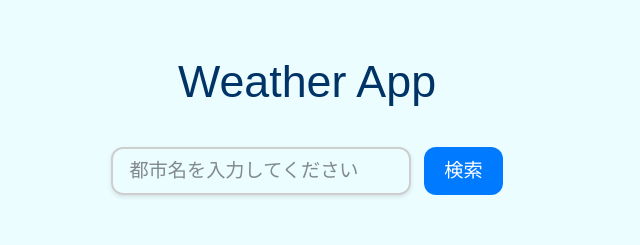
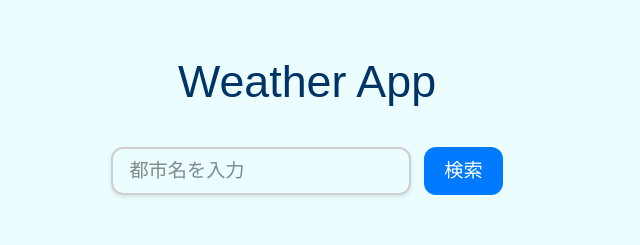
Before and after one commit to shimokawa3393/Weather-App, a Next.js app: page / in a window 1280 px wide. Shown: the top 245 px of the page, without its empty margins (333-973 px from the left). Built offline with nearby package versions, Linux system fonts and the light colour scheme.

Commit message:
デザイン修正

```diff
--- a/app/page.tsx
+++ b/app/page.tsx
@@ -110,7 +110,7 @@ export default function WeatherApp() {
               handleSearch();
             }
           }}
-          placeholder="都市名を入力してください"
+          placeholder="都市名を入力"
         />
         <button className={styles.button} onClick={handleSearch}>
           検索
--- a/styles/Weather.module.css
+++ b/styles/Weather.module.css
@@ -20,7 +20,16 @@
   margin-bottom: 2rem;
 }
 
-/* ====== 入力欄とボタン（横並びにする） ====== */
+/* ====== 入力コンテナ（横並びレイアウト） ====== */
+.inputContainer {
+  display: flex;
+  flex-direction: row;
+  justify-content: center;
+  margin-bottom: 2rem;
+  flex-wrap: nowrap;
+}
+
+
 .input,
 .button {
   font-size: 1.2rem;
@@ -31,16 +40,19 @@
 
 /* ====== 入力欄デザイン ====== */
 .input {
+  flex: 1;
   padding: 0 1rem;
   border: 2px solid #cecece;
   outline: none;
-  width: 300px;
+  width: min(300px, 60vw);
+  min-width: 0;
   box-shadow: 0 2px 4px rgba(0,0,0,0.1);
 }
 
 
 /* ====== ボタンデザイン ====== */
 .button {
+  flex-shrink: 0;
   background-color: #007bff;
   color: #fff;
   border: none;
```
